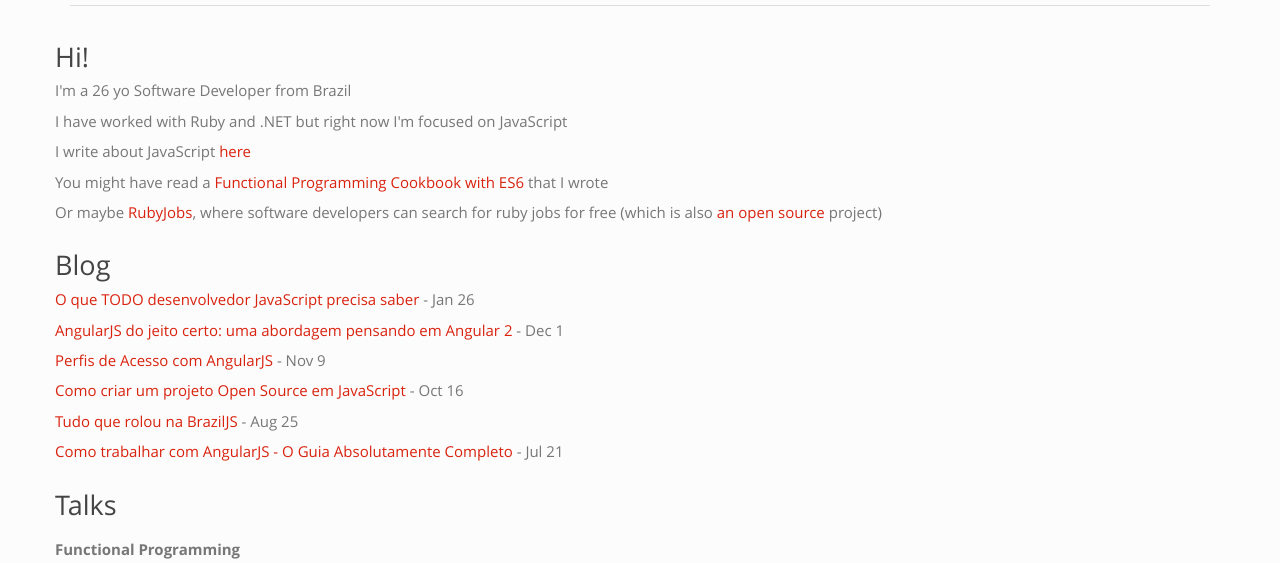
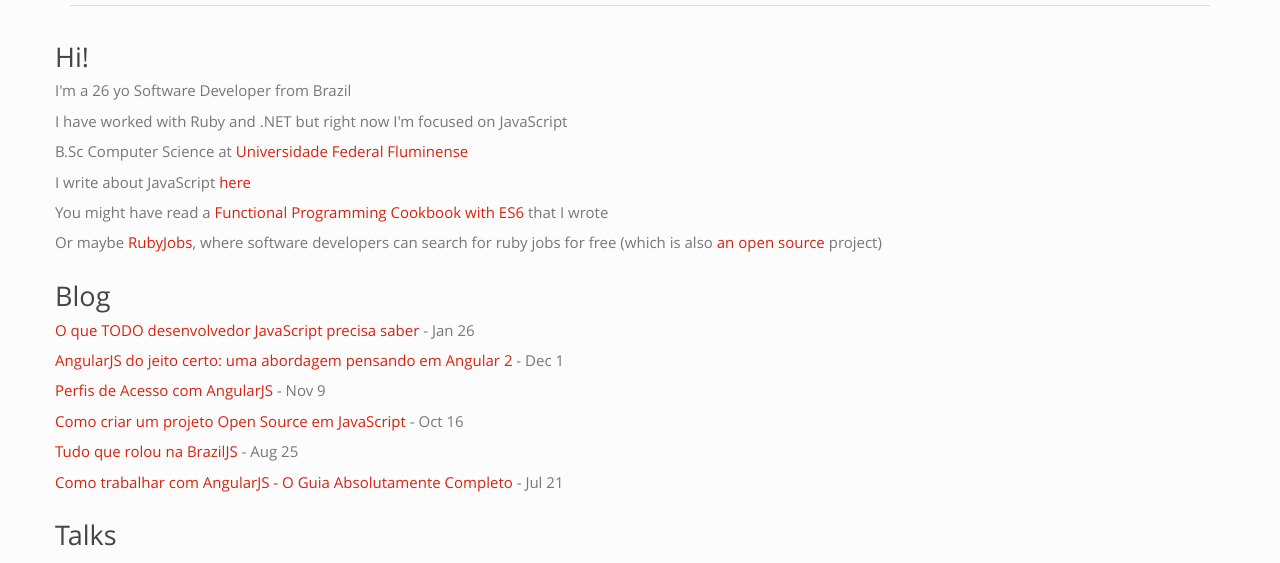
Before and after one commit to matheusml/portfolio-page, a website: page public/index.html in a window 1280 px wide. Shown: the part 223-786 px from the top of the page. Drawn offline with Linux system fonts and the light colour scheme.

Commit message:
Adding BSc info

```diff
--- a/public/index.html
+++ b/public/index.html
@@ -43,6 +43,7 @@
         <h2>Hi!</h2>
         <p>I'm a 26 yo Software Developer from Brazil</p>
         <p>I have worked with Ruby and .NET but right now I'm focused on JavaScript</p>
+        <p>B.Sc Computer Science at <a href="http://www.uff.br/" target="_blank">Universidade Federal Fluminense</a></p>
         <p>I write about JavaScript <a href="https://medium.com/@matheusml" target="_blank">here</a></p>
         <p>You might have read a <a href="https://github.com/js-functional/js-funcional" target="_blank">Functional Programming Cookbook with ES6</a> that I wrote</p>
         <p>Or maybe <a href="http://rubyjobs.me/" target="_blank">RubyJobs</a>, where software developers can search for ruby jobs for free (which is also <a href="https://github.com/ruby-jobs/ruby-jobs" target="_blank">an open source</a> project)</p>
```
